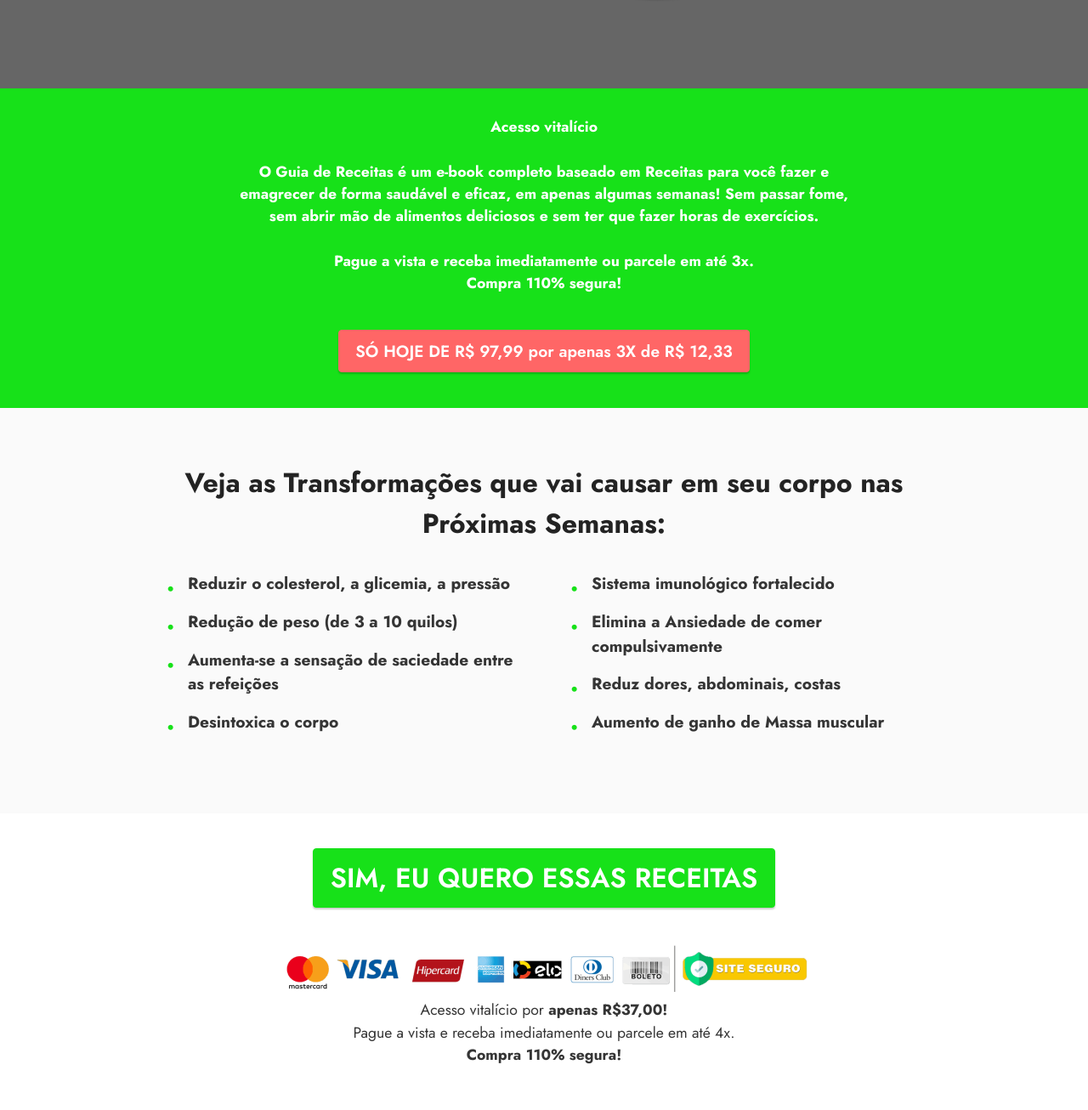
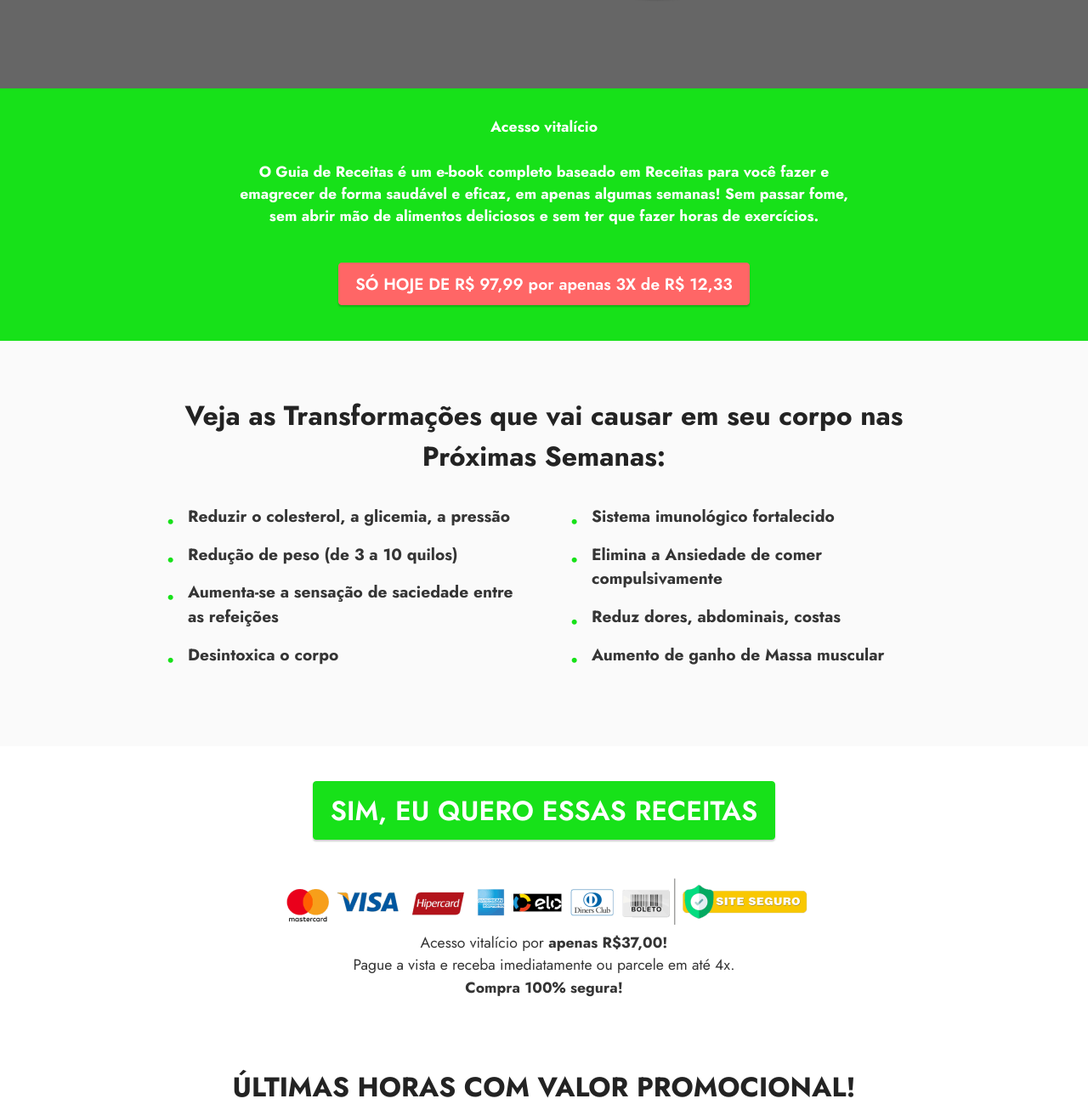
Before and after one commit to guiadefinitivo/top200receitasfit, a plain HTML site: page index.html in a window 1280 px wide. Shown: the part 963-2269 px from the top of the page at 85% size. Drawn offline with Linux system fonts and the light colour scheme; files whose address does not match are found by name.

Commit message:
create github pages

```diff
--- a/index.html
+++ b/index.html
@@ -57,8 +57,7 @@
         <div class="row justify-content-center">
             <div class="title col-md-12 col-lg-8">
 
-                <h4 class="mbr-section-subtitle align-center mbr-fonts-style mb-4 display-4"><strong>Acesso vitalício</strong><div><br></div><div><strong>O Guia de Receitas é um e-book completo baseado em Receitas para você fazer e emagrecer de forma saudável e eficaz, em apenas algumas semanas! Sem passar fome, sem abrir mão de alimentos deliciosos e sem ter que fazer horas de exercícios.</strong></div><br><div><strong>Pague a vista e receba imediatamente ou parcele em até 3x.
-</strong></div><div><strong>Compra 110% segura!</strong></div></h4>
+                <h4 class="mbr-section-subtitle align-center mbr-fonts-style mb-4 display-4"><strong>Acesso vitalício</strong><div><br></div><div><strong>O Guia de Receitas é um e-book completo baseado em Receitas para você fazer e emagrecer de forma saudável e eficaz, em apenas algumas semanas! Sem passar fome, sem abrir mão de alimentos deliciosos e sem ter que fazer horas de exercícios.</strong></div></h4>
                 <div class="mbr-section-btn align-center"><a class="btn btn-secondary display-7" href="https://pay.hotmart.com/O71458047V?checkoutMode=10">SÓ HOJE DE  R$ 97,99 por apenas 3X de R$ 12,33</a></div>
             </div>
         </div>
@@ -117,7 +116,7 @@
                 <div class="image-wrapper">
                     <img src="assets/images/botao-inferior-1266x116.png" alt="Mobirise">
                     <p class="mbr-description mbr-fonts-style mt-2 align-center display-4">
-                        Acesso vitalício por<strong> apenas R$37,00!</strong><br>Pague a vista e receba imediatamente ou parcele em até 4x.<br><strong>Compra 110% segura!</strong></p>
+                        Acesso vitalício por<strong> apenas R$37,00!</strong><br>Pague a vista e receba imediatamente ou parcele em até 4x.<br><strong>Compra 100% segura!</strong></p>
                 </div>
             </div>
         </div>
@@ -428,7 +427,7 @@
                 <div class="image-wrapper">
                     <img src="assets/images/sem-ricos-1-p3lqto5zpfmto2m0mxmzlihc3kqrmjfui25wemfyf4-983x160.jpg" alt="Mobirise">
                     <p class="mbr-description mbr-fonts-style mt-2 align-center display-4">
-                        Acesso vitalício por<strong> apenas R$37,00!</strong><br>Pague a vista e receba imediatamente ou parcele em até 4x.<br><strong>Compra 110% segura!</strong></p>
+                        Acesso vitalício por<strong> apenas R$37,00!</strong><br>Pague a vista e receba imediatamente ou parcele em até 4x.<br><strong>Compra 100% segura!</strong></p>
                 </div>
             </div>
         </div>
@@ -526,7 +525,7 @@
             </div>
         </div>
     </div>
-</section><section style="background-color: #fff; font-family: -apple-system, BlinkMacSystemFont, 'Segoe UI', 'Roboto', 'Helvetica Neue', Arial, sans-serif; color:#aaa; font-size:12px; padding: 0; align-items: center; display: flex;"><a href="https://mobirise.site/y" style="flex: 1 1; height: 3rem; padding-left: 1rem;"></a><p style="flex: 0 0 auto; margin:0; padding-right:1rem;"><a href="https://mobirise.site/d" style="color:#aaa;">This website</a> was created with Mobirise</p></section><script src="assets/web/assets/jquery/jquery.min.js"></script>  <script src="assets/popper/popper.min.js"></script>  <script src="assets/tether/tether.min.js"></script>  <script src="assets/bootstrap/js/bootstrap.min.js"></script>  <script src="assets/smoothscroll/smooth-scroll.js"></script>  <script src="assets/parallax/jarallax.min.js"></script>  <script src="assets/countdown/jquery.countdown.min.js"></script>  <script src="assets/mbr-switch-arrow/mbr-switch-arrow.js"></script>  <script src="assets/theme/js/script.js"></script>
+</section><section style="background-color: #fff; font-family: -apple-system, BlinkMacSystemFont, 'Segoe UI', 'Roboto', 'Helvetica Neue', Arial, sans-serif; color:#aaa; font-size:12px; padding: 0; align-items: center; display: flex;"><a href="https://mobirise.site/u" style="flex: 1 1; height: 3rem; padding-left: 1rem;"></a><p style="flex: 0 0 auto; margin:0; padding-right:1rem;">Made with Mobirise <a href="https://mobirise.site/j" style="color:#aaa;">website</a> maker</p></section><script src="assets/web/assets/jquery/jquery.min.js"></script>  <script src="assets/popper/popper.min.js"></script>  <script src="assets/tether/tether.min.js"></script>  <script src="assets/bootstrap/js/bootstrap.min.js"></script>  <script src="assets/smoothscroll/smooth-scroll.js"></script>  <script src="assets/parallax/jarallax.min.js"></script>  <script src="assets/countdown/jquery.countdown.min.js"></script>  <script src="assets/mbr-switch-arrow/mbr-switch-arrow.js"></script>  <script src="assets/theme/js/script.js"></script>
 
 
 </body>
```
Also changed, not shown: 1 other file.
